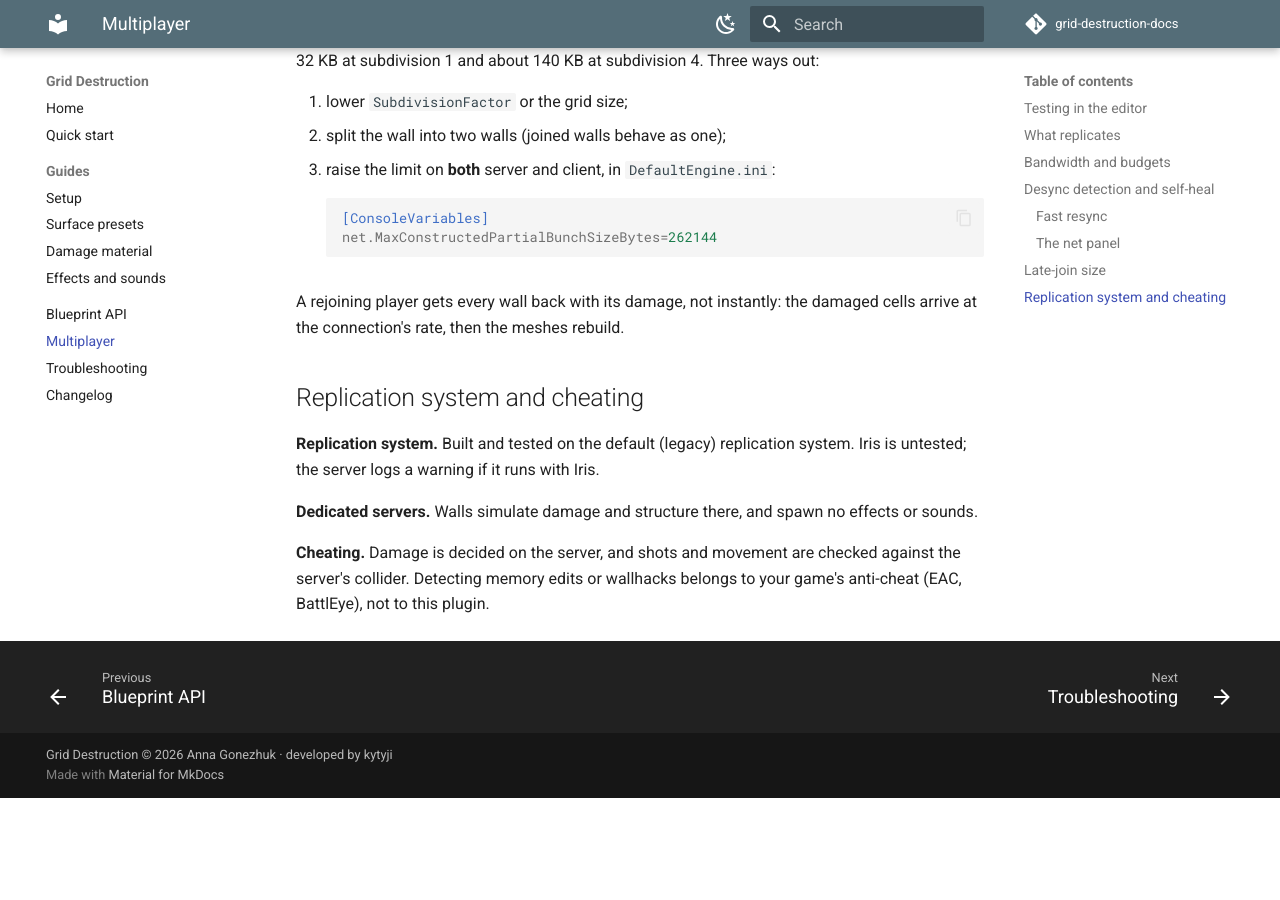
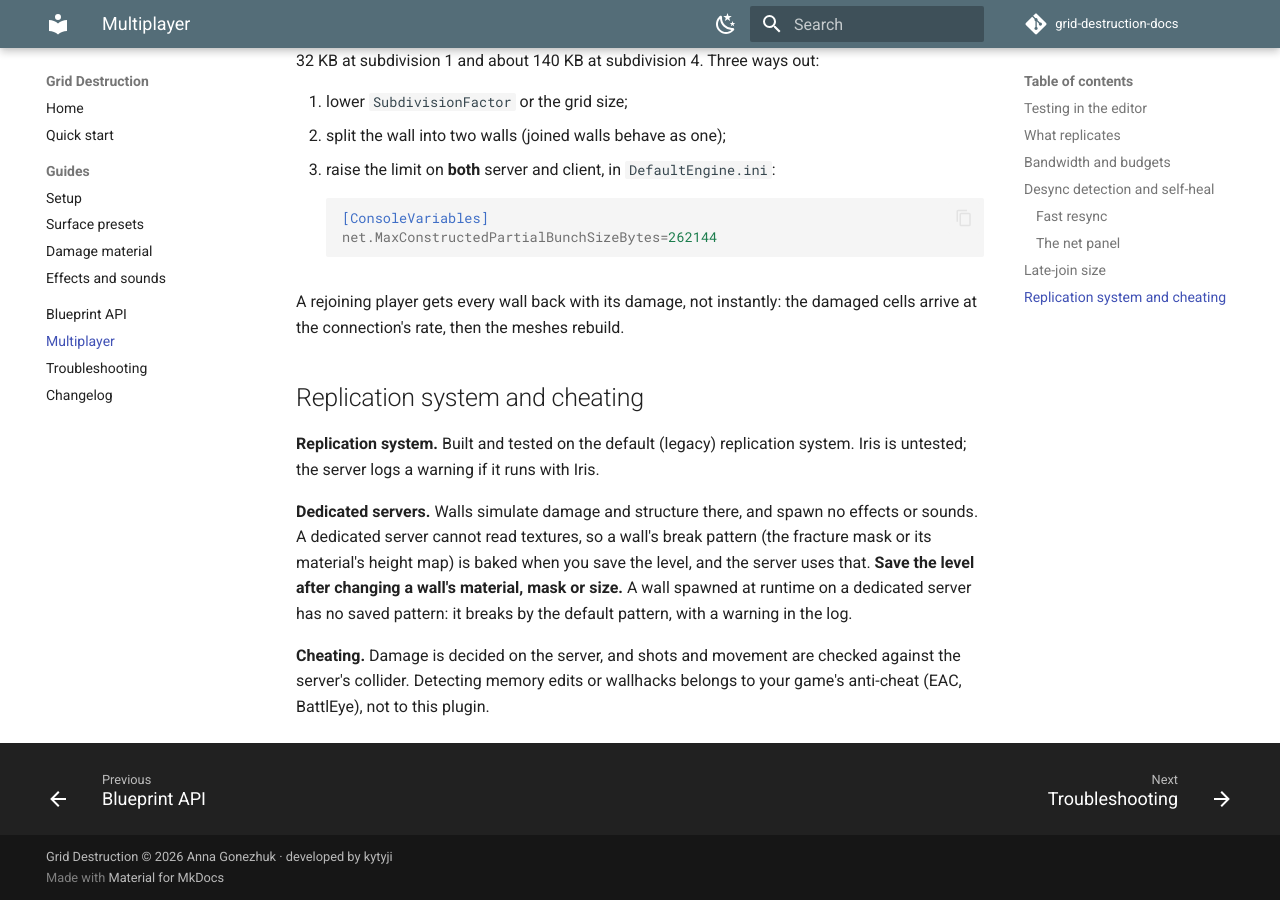
Before and after one commit to kytyji/grid-destruction-docs, an MkDocs documentation site: the page built from docs/multiplayer.md, in a window 1280 px wide and 900 px high, scrolled down 2926 px. Built offline with MkDocs 1.6.1 and Material for MkDocs 9.7.7, drawn with Linux system fonts in a browser that asks for light colours; comment, search, counter and statistics services are not loaded; the version menu is left out; before the commit the page ends 3724 px from its top, so only the background shows below that.

Commit message:
Multiplayer, Home: dedicated server tested; save the level so it gets the break patterns

```diff
--- a/docs/multiplayer.md
+++ b/docs/multiplayer.md
@@ -124,7 +124,11 @@ damaged cells arrive at the connection's rate, then the meshes rebuild.
 system. Iris is untested; the server logs a warning if it runs with Iris.
 
 **Dedicated servers.** Walls simulate damage and structure there, and spawn no
-effects or sounds.
+effects or sounds. A dedicated server cannot read textures, so a wall's break
+pattern (the fracture mask or its material's height map) is baked when you save
+the level, and the server uses that. **Save the level after changing a wall's
+material, mask or size.** A wall spawned at runtime on a dedicated server has no
+saved pattern: it breaks by the default pattern, with a warning in the log.
 
 **Cheating.** Damage is decided on the server, and shots and movement are
 checked against the server's collider. Detecting memory edits or wallhacks
```
Also changed, not shown: docs/index.md (+2 -2 lines).
